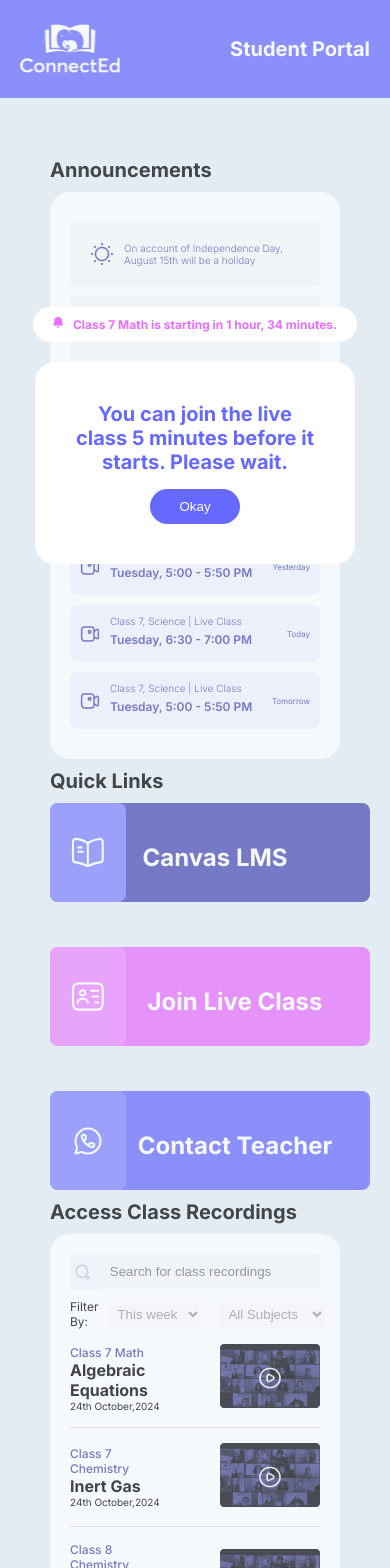
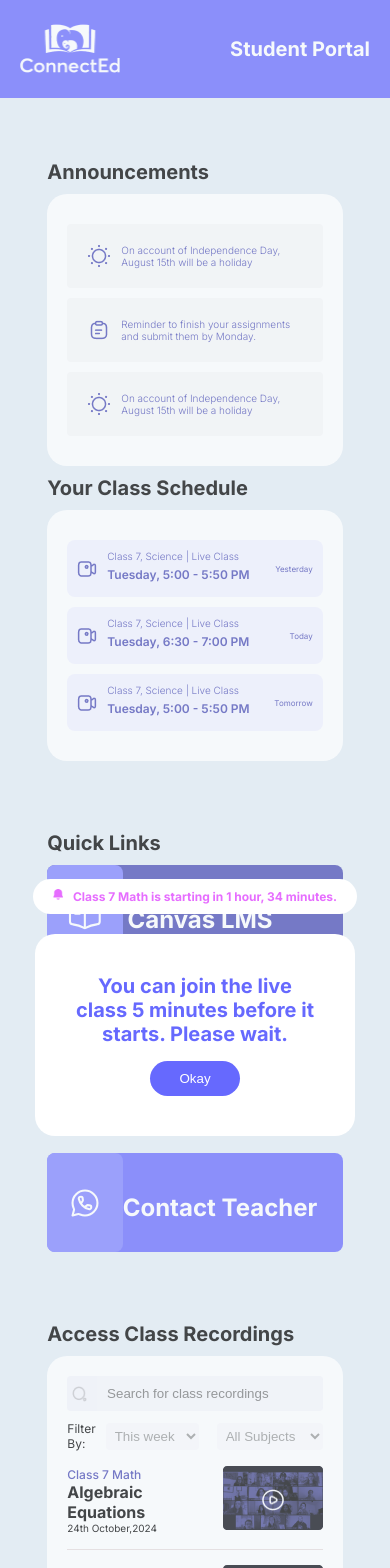
Before and after one commit to Ritwik993/Student_portal, a Next.js app: page / in a window 390 px wide. Shown: the top 1568 px of the page. Built offline with nearby package versions, Linux system fonts and the light colour scheme.

Commit message:
files added

```diff
--- a/src/app/globals.css
+++ b/src/app/globals.css
@@ -15,12 +15,17 @@ a {
 
 body{
     background-color: rgb(227, 236, 243);
+
     /* overflow: hidden; */
 }
 
 .container{
     position: relative;
     overflow-x: hidden;
+    display: flex;
+    flex-direction: column;
+    align-items: center;
+    justify-content: center;
 }
 
 /* .container{
--- a/src/app/home.module.css
+++ b/src/app/home.module.css
@@ -2,6 +2,8 @@
     display: flex;
     justify-content: space-between;
     padding: 50px;
+    gap: 60px;
+    margin-top: 100px;
     /* overflow-y: hidden; */
     /* overflow-x: hidden;
     position: relative; */
--- a/src/components/ContactLinkBox/ContactLinkBox.module.css
+++ b/src/components/ContactLinkBox/ContactLinkBox.module.css
@@ -3,7 +3,9 @@
     color: white;
     text-align: center;
     margin: auto;
-    width: 346px;
+    /* width: 346px; */
+    width:  346px;
+
     border: none;
     border-radius: 8px;
 
@@ -46,7 +48,9 @@
 
 @media (max-width:950px) {
     .container {
-        width:320px;
+        /* width:320px; */
+        width: 100%;
+
         display: flex;
         align-items: center;
         /* gap:20px; */
@@ -76,7 +80,7 @@
         padding: 20px;
         border: none;
         border-radius: 8px;
-        transition: color 0.6s ease,background-color 0.6s ease;
+        transition: color 0.6s ease, background-color 0.6s ease;
     }
 
     .title {
--- a/src/components/LinksBox/LMSLinksBox.module.css
+++ b/src/components/LinksBox/LMSLinksBox.module.css
@@ -2,8 +2,9 @@
     background-color: #4749B3;
     color: white;
     text-align: center;
+    width: 346px;
     margin: auto;
-    width: 346px;
+    /* width: 346px; */
     border: none;
     border-radius: 8px;
 
@@ -47,7 +48,9 @@
 
 @media (max-width:950px) {
     .container {
-        width:320px;
+        /* width:320px; */
+        width: 100%;
+
         display: flex;
         align-items: center;
         /* gap:20px; */
--- a/src/components/LiveClassLinkBox/LiveClassLinkBox.module.css
+++ b/src/components/LiveClassLinkBox/LiveClassLinkBox.module.css
@@ -20,11 +20,11 @@
     background-color: white;
 }
 
-.container{
+.container {
     transition: color 0.3s ease, background-color 0.3s ease;
 }
 
-.img{
+.img {
     transition: filter 0.3s ease;
 }
 
@@ -49,7 +49,7 @@
 }
 
 @media (max-width:950px) {
-    .container{
+    .container {
         display: flex;
         align-items: center;
         /* gap:20px; */
@@ -58,19 +58,20 @@
         padding-left: 10px;
         padding-right: 10px;
         position: relative;
-        width:320px;
+        width: 100%
+        /* width:320px; */
         /* opacity: 0.5; */
     }
 
-    .img{
+    .img {
         width: 36px;
         height: 36px;
 
     }
 
-    .imageContainer{
+    .imageContainer {
         /* flex: 2; */
-        position:absolute;
+        position: absolute;
         top: 0;
         bottom: 0;
         left: 0;
@@ -81,18 +82,21 @@
         border: none;
         border-radius: 8px;
     }
-    .title{
+
+    .title {
         flex: 1;
         margin-left: 50px;
     }
 
-    .container:hover .imageContainer{
+    .container:hover .imageContainer {
         color: #E66DFF;
         background-color: white;
     }
+
     .container:hover .imageContainer .img {
         filter: brightness(0) saturate(100%) invert(60%) sepia(100%) saturate(300%) hue-rotate(270deg);
     }
+
     /* .container {
         background-color: #E66DFF;
         color: white;
@@ -107,7 +111,7 @@
         position: relative;
     } */
 
-    .subtitle{
+    .subtitle {
         display: none;
     }
 }
--- a/src/components/navbar/Navbar.module.css
+++ b/src/components/navbar/Navbar.module.css
@@ -8,17 +8,28 @@
     padding-left: 20px;
     padding-right: 20px;
     z-index: -99999999999999999;
-    /* margin-bottom: 20px; */
+    position:absolute;
+    top:0;
+    right: 0;
+    left: 0;
 }
 
 .shadow{
     opacity: 0.7;
+    position:absolute;
+    top:0;
+    right: 0;
+    left: 0;
 }
 
 .active{
     position: relative;
     /* background-color: rgba(0, 0, 0, 0.5); */
     opacity: 0.5;
+    position:absolute;
+    top:0;
+    right: 0;
+    left: 0;
     /* z-index: 10000000000000000000000000; */
     /* z-index: -9999999999999; */
 }
```
